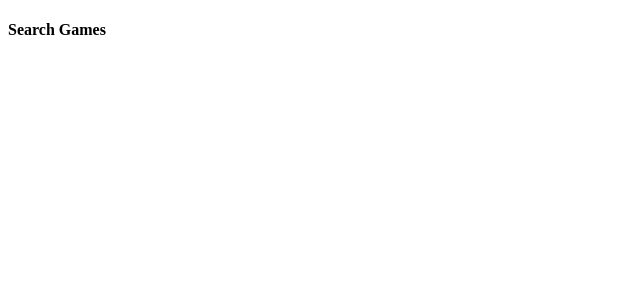
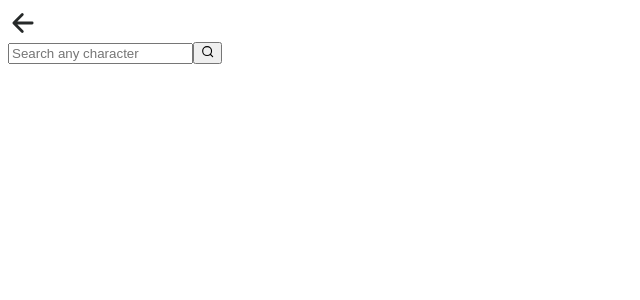
Before and after one commit to bbissing/nintendo-encyclopedia, a React app: page /search-games in a window 1280 px wide. Shown: the top 300 px of the page, without its empty margins (0-640 px from the left). Built offline with nearby package versions, Linux system fonts and the light colour scheme; the HTML template or start-up script is replaced by a standard one.

Commit message:
initial setup for SearchGames

```diff
--- a/client/src/components/SearchGames.jsx
+++ b/client/src/components/SearchGames.jsx
@@ -1,10 +1,108 @@
 import React, { useState, useEffect } from 'react';
+import { FiSearch } from 'react-icons/fi';
+import { IconContext } from "react-icons";
+import { IoArrowBackOutline } from 'react-icons/io5';
+import { Link } from 'react-router-dom';
+import data from '../assets/identifiers.json';
+import axios from 'axios';
 
 function SearchGames() {
+  const [error, setError] = useState(null);
+  const [isLoaded, setIsLoaded] = useState(false);
+  const [item, setItem] = useState("");
+  const [q, setQ] = useState("");
+
+  useEffect(() => {
+    (async () => {
+      try {
+        // if (isLoaded || data[q.toLowerCase()] === undefined)
+        if (isLoaded) {
+          if (q.length > 0) {
+            if (data[q.toLowerCase()] !== undefined) {
+              const response = await axios.get('/get-games', {
+                params: {
+                  query: data[q.toLowerCase()]
+                }
+              });
+              console.log(response.data);
+              setItem(response.data);
+              setIsLoaded(false);
+            } else {
+              setItem("");
+              setIsLoaded(false);
+              alert("Sorry, we're not able to find any games for this character :(");
+            }
+          }
+        }
+      } catch (error) {
+        console.error(error);
+      }
+    })();
+  }, [isLoaded, q]);
+
+  function handleClick() {
+    setIsLoaded(true)
+  }
+
+  function handleKeyDown(event) {
+    if (event.key === 'Enter') {
+      setIsLoaded(true);
+    }
+  }
+
+  console.log('q: ', q);
+  console.log('item: ', item);
 
   return (
     <>
-      <h4>Search Games</h4>
+      <>
+        <Link to="/">
+          <IoArrowBackOutline className="back-button" color={'#262929'} size={30} />
+        </Link>
+      </>
+      <div className="search-wrap">
+        <div className="search">
+          {/* <label htmlFor="search-form"> */}
+            <input
+                type="text"
+                name="search-form"
+                id="search-form"
+                className="searchTerm"
+                placeholder="Search any character"
+                value={q}
+                onChange={(e) => setQ(e.target.value)}
+                onKeyDown={handleKeyDown}
+            />
+          {/* </label> */}
+          <button type="submit" className="searchButton" onClick={handleClick}>
+            <IconContext.Provider value={{ className: "magnify-glass" }}>
+                <FiSearch />
+            </IconContext.Provider>
+          </button>
+        </div>
+      </div>
+      <>
+        {/* {typeof item === "object" ? (
+          <div className="card">
+          <article>
+              <div className="card-image">
+                <img
+                  src={item.image.thumb_url}
+                  alt={item.name}
+                />
+              </div>
+              <div className="card-content">
+                  <h2 className="card-name">{item.name}</h2>
+                  <ul className="card-list">
+                    <span>{item.deck}</span>
+                  </ul>
+              </div>
+          </article>
+          </div>
+        ) : (
+          <></>
+        )} */}
+      </>
     </>
   )
 }
```
Also changed, not shown: 1 other file (tests, documents, lock files or other folders).
